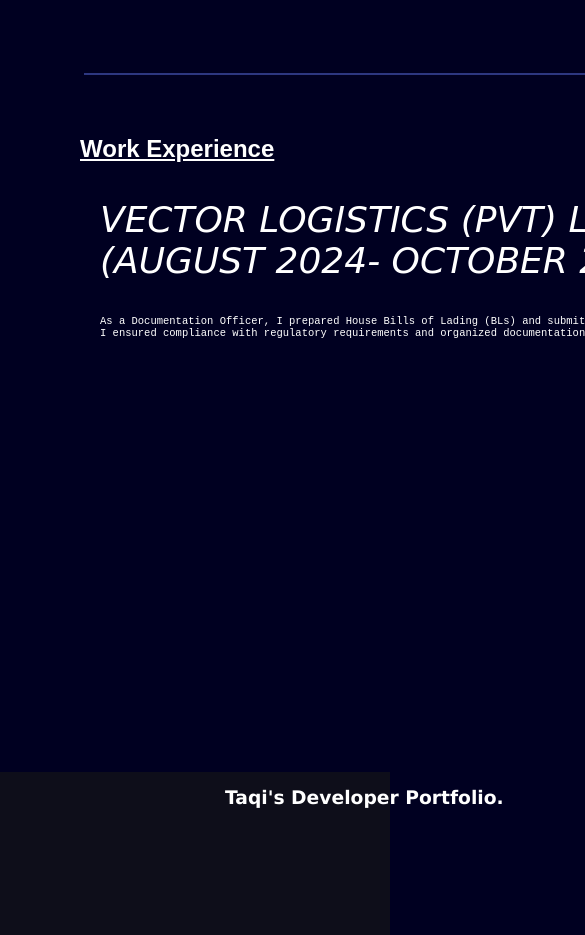
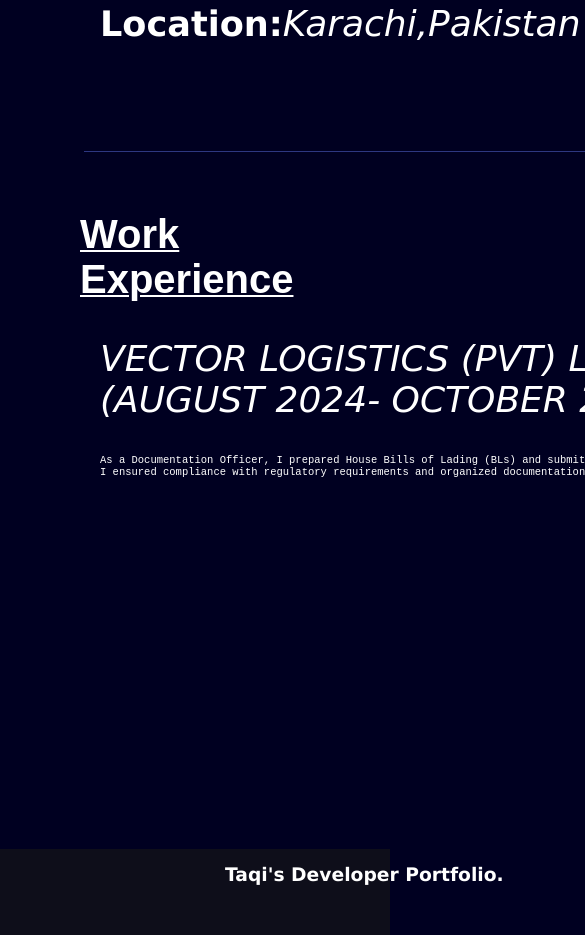
Before and after one commit to Hafiztaqi2900/Portfolio-Website, a plain HTML site: page index.html in a window 390 px wide. Shown: the part 2166-3101 px from the top of the page, 585 px wide, since content can reach past the window. Drawn offline with nearby package versions, Linux system fonts and the light colour scheme.

Commit message:
inprocess

```diff
--- a/index.html
+++ b/index.html
@@ -159,7 +159,7 @@
         </div>
         <div class="third-section">
             <hr class="abc">
-            <h1 class="xyz" >Work Experience</h1>
+            <h1><span class="abd">Work Experience</span></h1>
             <br>
             <br>
             <div class="third" >
--- a/responsive.css
+++ b/responsive.css
@@ -26,20 +26,20 @@
         width: 721px !important;
     }
 } */
-@media screen and (max-width:600px){
+@media screen and (max-width:700px){
     .main-section{
         justify-content: center;
         flex-direction:column-reverse;
     }
     .first{
-        width: 1050px;
+        width: 1150px;
     }
     .second{
-        width: 1100px;
+        width: 1200px;
         margin-left:60px ;
     }
     .nav1{
-        width: 1200px;
+        width: 1300px;
         font-size: 35px;
     }
     .urgent{
@@ -52,10 +52,12 @@
         justify-content: center;
     }
     .abc{
-        width: 900px;
+        width: 1000px;
     }
     .xyz{
-        width: 1200px;
+        width: 1300px;
+        height: 50px;
+        /* font-size: 500px; */
     }
     .third{
         width: 1200px;
@@ -64,5 +66,9 @@
     .third-section{
         justify-content: center;
     }
-
+    .abd{
+        width: 1300px;
+        height: 25px;
+        font-size: 40px;
+    }
 }
```
